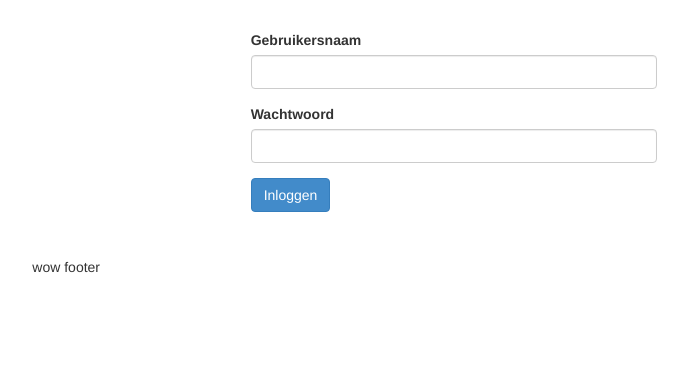
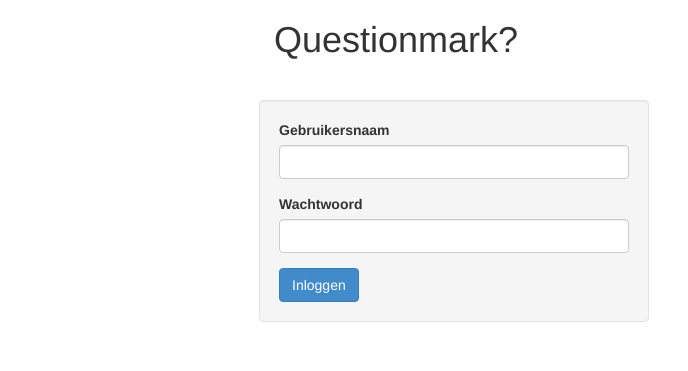
Before and after one commit to DennisBuijs/Questionmark, a PHP site: page /Questionmark/login in a window 1280 px wide. Shown: the top 371 px of the page, without its empty margins (186-874 px from the left). Run offline with PHP 8.4, Linux system fonts and the light colour scheme.

Commit message:
Veranderen opmaak login formulier
Alweer

```diff
--- a/public/css/style.css
+++ b/public/css/style.css
@@ -3,6 +3,10 @@
 	margin-top: 30px;
 }
 
-form .row {
+.login-container .row {
 	margin-bottom: 15px;
 }
+
+.login-container .row:last-child {
+	margin-bottom: 0;
+}
--- a/views/footer.php
+++ b/views/footer.php
@@ -1,14 +1,3 @@
-
-			<div class="row">
-
-				<footer class="col-md-8 col-md-push-2">
-
-				  wow footer
-
-				</footer>
-
-			</div>
-
 		</container>
 
 		<script src="public/js/jquery.js"></script>
--- a/views/header.php
+++ b/views/header.php
@@ -11,4 +11,7 @@
     <link rel="stylesheet" href="public/css/style.css">
 
   </head>
+
   <body>
+
+    <div class="container">
--- a/views/index/index.php
+++ b/views/index/index.php
@@ -1,16 +1,12 @@
-
-<div class="container">
-
   <div class="row">
 
     <div class="col-md-8 col-md-push-2">
 
-      <h1>QuestionFriet?</h1>
+      <h1>Questionmark?</h1>
 
     </div>
 
   </div>
-
 
   <div class="row content">
 
--- a/views/login/index.php
+++ b/views/login/index.php
@@ -1,12 +1,22 @@
+<div class="row">
+
+  <div class="col-md-4 col-md-push-4">
+
+    <h1>Questionmark?</h1>
+
+  </div>
+
+</div>
+
 <div class="row content">
 
-	<div class="col-md-8 col-md-push-2">
+	<div class="col-md-4 col-md-push-4 well login-container">
 
 		<form action="login/run" method="post">
 
 			<div class="row">
 
-				<div class="col-md-6 col-md-push-3">
+				<div class="col-md-12">
 
 					<label>Gebruikersnaam</label><br>
 					<input class="form-control" name="login_username" type="text">
@@ -17,7 +27,7 @@
 
 			<div class="row">
 
-				<div class="col-md-6 col-md-push-3">
+				<div class="col-md-12">
 
 					<label>Wachtwoord</label><br>
 					<input class="form-control" name="login_password" type="password">
@@ -28,7 +38,7 @@
 
 			<div class="row">
 
-				<div class="col-md-6 col-md-push-3">
+				<div class="col-md-12">
 
 					<input class="btn btn-primary" type="submit" value="Inloggen">
 
```
